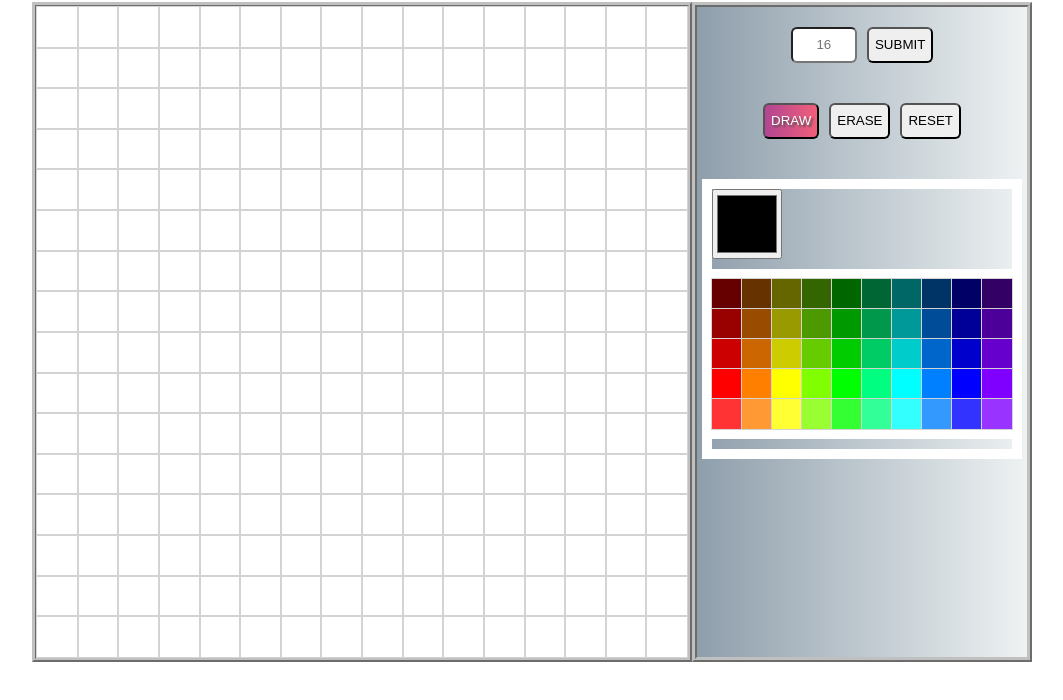
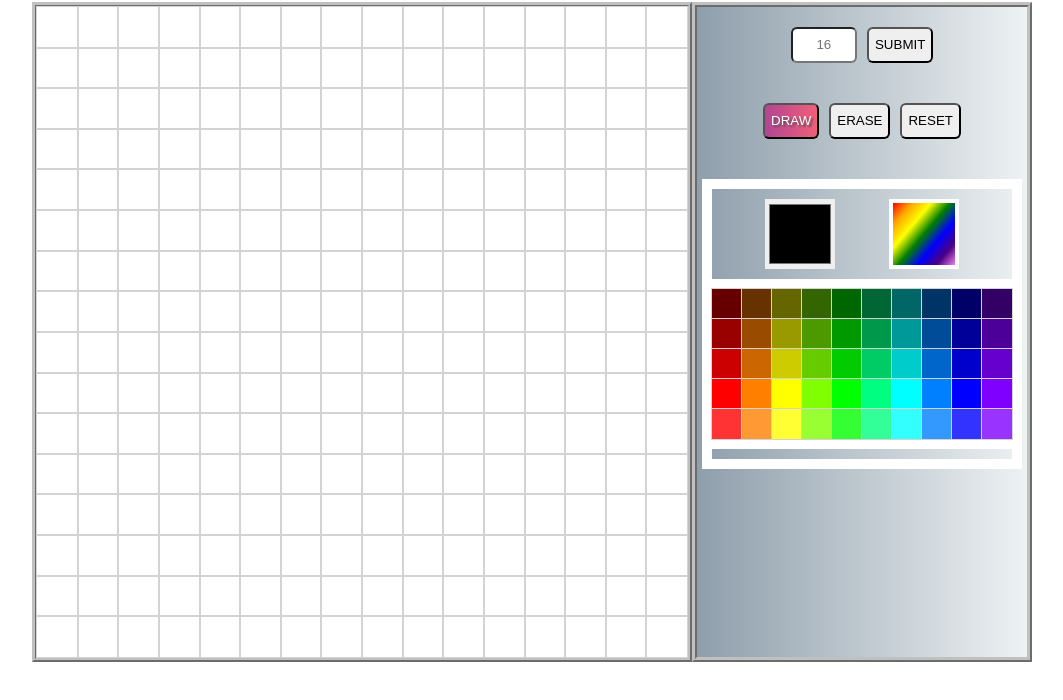
Before and after one commit to MVIVN/etch-a-sketch, a plain HTML site: page index.html in a window 1280 px wide. Shown: the part 86-786 px from the top of the page, without its empty margins (108-1171 px from the left). Drawn offline with Linux system fonts and the light colour scheme.

Commit message:
Add rainbow button which will be a clickable div

```diff
--- a/script.js
+++ b/script.js
@@ -49,10 +49,13 @@ const colorInput = document.createElement('input');
 colorInput.setAttribute('type', 'color');
 colorInput.setAttribute('id', 'color-input')
 colorInput.setAttribute('value', '#000000') // Sets default color to black
+const rainbowButton = document.createElement('div');
+rainbowButton.setAttribute('id', 'rainbow-button');
 colorPicker.appendChild(colorInput);
+colorPicker.appendChild(rainbowButton);
+
 const colorPaletteContainer = document.createElement('div');
 colorPaletteContainer.setAttribute('id', 'color-palette-container');
-
 const colorPalette =
     ['#660000', '#663300', '#666600', '#336600', '#006600', '#006633',
     '#006666', '#003366', '#000066', '#330066', '#990000', '#994C00',
--- a/style.css
+++ b/style.css
@@ -71,9 +71,24 @@
     margin: 20px auto;
 }
 
+#color-picker-div {
+    display: flex;
+    justify-content: space-evenly;
+}
+
 #color-input {
     width: 70px;
     height: 70px;
+    border: none;
+    margin-top: 10px;
+}
+
+#rainbow-button {
+    width: 62px;
+    height: 62px;
+    border: 4px solid white;
+    margin-top: 10px;
+    background-image: linear-gradient(130deg, red,orange,yellow,green,blue,indigo,violet);
 }
 
 #color-palette-container {
```
Also changed, not shown: 1 other file.
